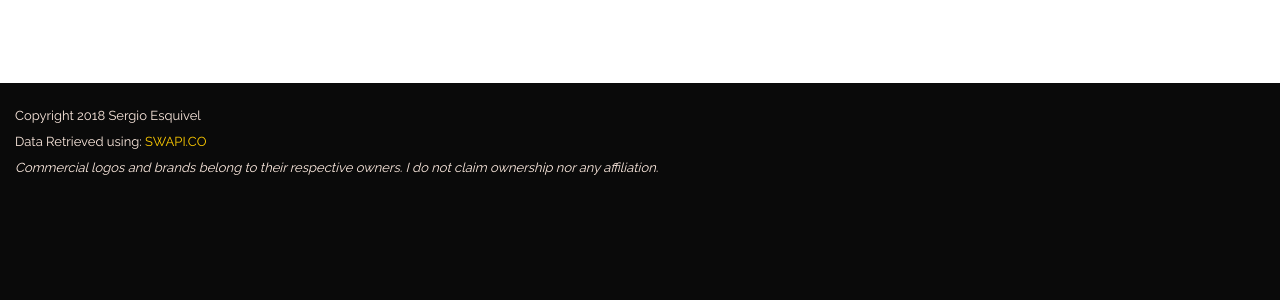
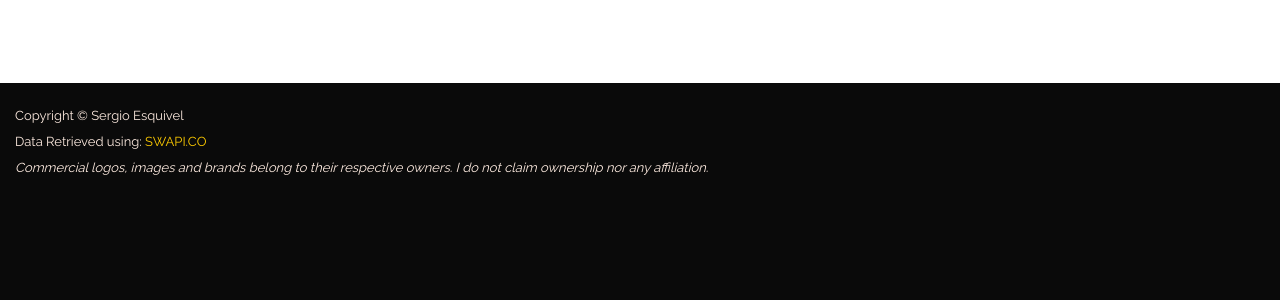
Before and after one commit to Sero88/fs-se-application-project, a PHP site: page /web-app-sesquivel/ in a window 1280 px wide. Shown: the part 652-952 px from the top of the page. Run offline with PHP 8.4, Linux system fonts and the light colour scheme.

Commit message:
Made quick change to footer

```diff
--- a/web-app-sesquivel/views/template.php
+++ b/web-app-sesquivel/views/template.php
@@ -36,9 +36,9 @@ class Template{
         ?>
                     </main>
                     <footer>
-                        <p>Copyright <?= date('Y',time())?> Sergio Esquivel</p>
+                        <p>Copyright &copy; Sergio Esquivel</p>
                         <p>Data Retrieved using: <a href="https://swapi.co/">SWAPI.CO</a></p>
-                        <p><em>Commercial logos and brands belong to their respective owners.  I do not claim ownership nor any affiliation.</em>
+                        <p><em>Commercial logos, images and brands belong to their respective owners.  I do not claim ownership nor any affiliation.</em>
 
                     </footer>
                 </body>
```
Also changed, not shown: web-app-sesquivel/index.php (line endings or trailing spaces).
